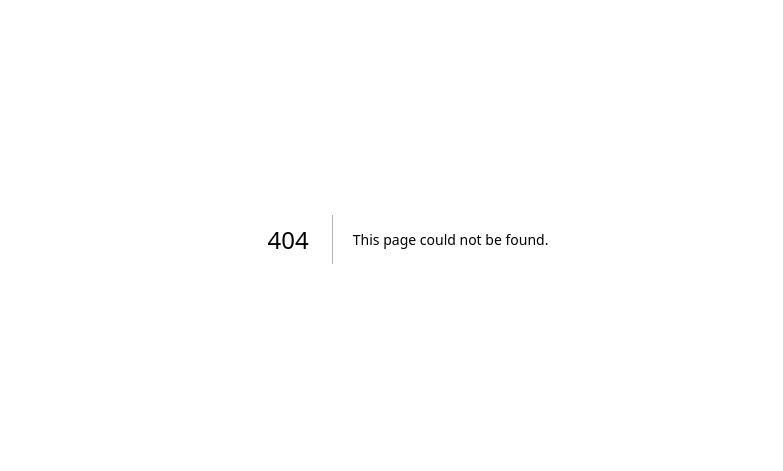
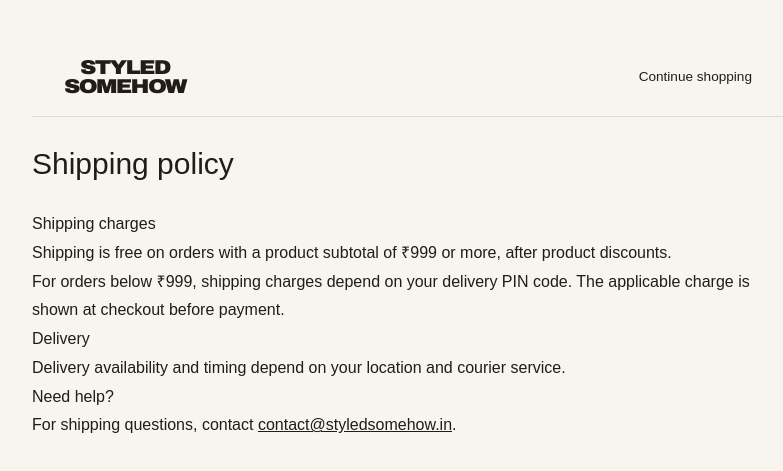
Before and after one commit to Khushi-24/Styled-Somehow, a Next.js app in the folder frontend/: page /policies/shipping-policy in a window 1280 px wide. Before the commit this address had no page. Shown: the part 161-632 px from the top of the page, without its empty margins (232-1015 px from the left). Built offline with nearby package versions, Linux system fonts and the light colour scheme.

Commit message:
Link product shipping line to Styled Somehow shipping policy

```diff
--- a/frontend/app/components/product-view.tsx
+++ b/frontend/app/components/product-view.tsx
@@ -30,7 +30,7 @@ export default function ProductView({product:p,returnUrl}: {product:Product;retu
  {m.kind==="video"?<video className="product-video" src={m.url} controls playsInline preload="metadata" aria-label={m.alt}/>:<Image src={m.url} alt={highlights?`${p.name} style highlights`:m.alt} fill sizes="(max-width: 820px) 100vw, 55vw" preload={i===0} unoptimized={m.url.startsWith("/api/")} />}
  {highlights&&<div className="gallery-highlights"><h2>Style<br/>Highlights</h2><dl><div><dt>Composition</dt><dd>{p.composition}</dd></div><div><dt>GSM</dt><dd>{p.gsm}</dd></div><div><dt>Colour</dt><dd>{colour}</dd></div><div><dt>Sleeve length</dt><dd>Short Sleeve</dd></div><div><dt>Fit</dt><dd>Oversized Fit</dd></div></dl></div>}</div>)}
  </div><div className="product-gallery__controls"><button onClick={()=>move(-1)} aria-label="Previous photo">‹</button><span aria-live="polite">{photo+1} / {slides.length}</span><button onClick={()=>move(1)} aria-label="Next photo">›</button></div></section>
- <section className="product-information" aria-labelledby="product-title"><h1 id="product-title">{p.name}</h1><p className="product-price product-price--large">{p.originalPrice>p.price&&<del>{money(p.originalPrice)}</del>}<span>{money(p.price)}</span>{p.originalPrice>p.price&&<span className="product-saving">Save {saving(p)}%</span>}</p><p className="product-shipping">Free shipping</p>
+ <section className="product-information" aria-labelledby="product-title"><h1 id="product-title">{p.name}</h1><p className="product-price product-price--large">{p.originalPrice>p.price&&<del>{money(p.originalPrice)}</del>}<span>{money(p.price)}</span>{p.originalPrice>p.price&&<span className="product-saving">Save {saving(p)}%</span>}</p><p className="product-shipping"><Link href="/policies/shipping-policy" style={{textDecoration:"underline",textUnderlineOffset:"3px"}}>Shipping</Link> calculated at checkout.</p>
  {p.colours.length>1&&<fieldset className="product-sizes"><legend>Colour: {colour}</legend><div>{p.colours.map(c=><button key={c} disabled={busy} aria-pressed={c===colour} onClick={()=>{setColour(c);setSize(p.sizes.find(s=>p.availability?.[c]?.[s]===true)??"");setPhoto(0);setMessage("");gallery.current?.scrollTo({left:0,top:0,behavior:"instant"});}}>{c}</button>)}</div></fieldset>}
  <fieldset className="product-sizes"><legend><span className="product-size-heading"><span>Size{size?`: ${size}`:" — select your size"}</span>{selectedMeasurement&&<span className="product-size-measurements"><span>Chest {selectedMeasurement.chest} inches</span><span>Length {selectedMeasurement.length} inches</span></span>}</span></legend><div>{p.sizes.map(s=><button key={s} disabled={busy||!available(s)} title={!available(s)?"Out of stock":undefined} aria-label={`${s}${!available(s)?" — out of stock":""}`} aria-pressed={size===s} onClick={()=>{setSize(s);setMessage("");}}>{s}</button>)}</div></fieldset>
  <p className="stock-availability">{p.sizes.some(available)?"Unavailable sizes are marked as out of stock.":"This colour is currently out of stock."}</p>
--- /dev/null
+++ b/frontend/app/policies/shipping-policy/page.tsx
@@ -0,0 +1,3 @@
+import Link from "next/link";
+export const metadata = {title: "Shipping policy | Styled Somehow"};
+export default function ShippingPolicy(){return <main className="shopping-page" style={{maxWidth:800}}><nav className="product-nav" aria-label="Policy navigation"><Link className="brand-logo" href="/" aria-label="Styled Somehow home"><span>STYLED</span><span>SOMEHOW</span></Link><Link href="/#new-in">Continue shopping</Link></nav><h1>Shipping policy</h1><section style={{lineHeight:1.8}}><h2>Shipping charges</h2><p>Shipping is free on orders with a product subtotal of ₹999 or more, after product discounts.</p><p>For orders below ₹999, shipping charges depend on your delivery PIN code. The applicable charge is shown at checkout before payment.</p><h2>Delivery</h2><p>Delivery availability and timing depend on your location and courier service.</p><h2>Need help?</h2><p>For shipping questions, contact <a href="mailto:contact@styledsomehow.in" style={{textDecoration:"underline"}}>contact@styledsomehow.in</a>.</p></section></main>;}
```
